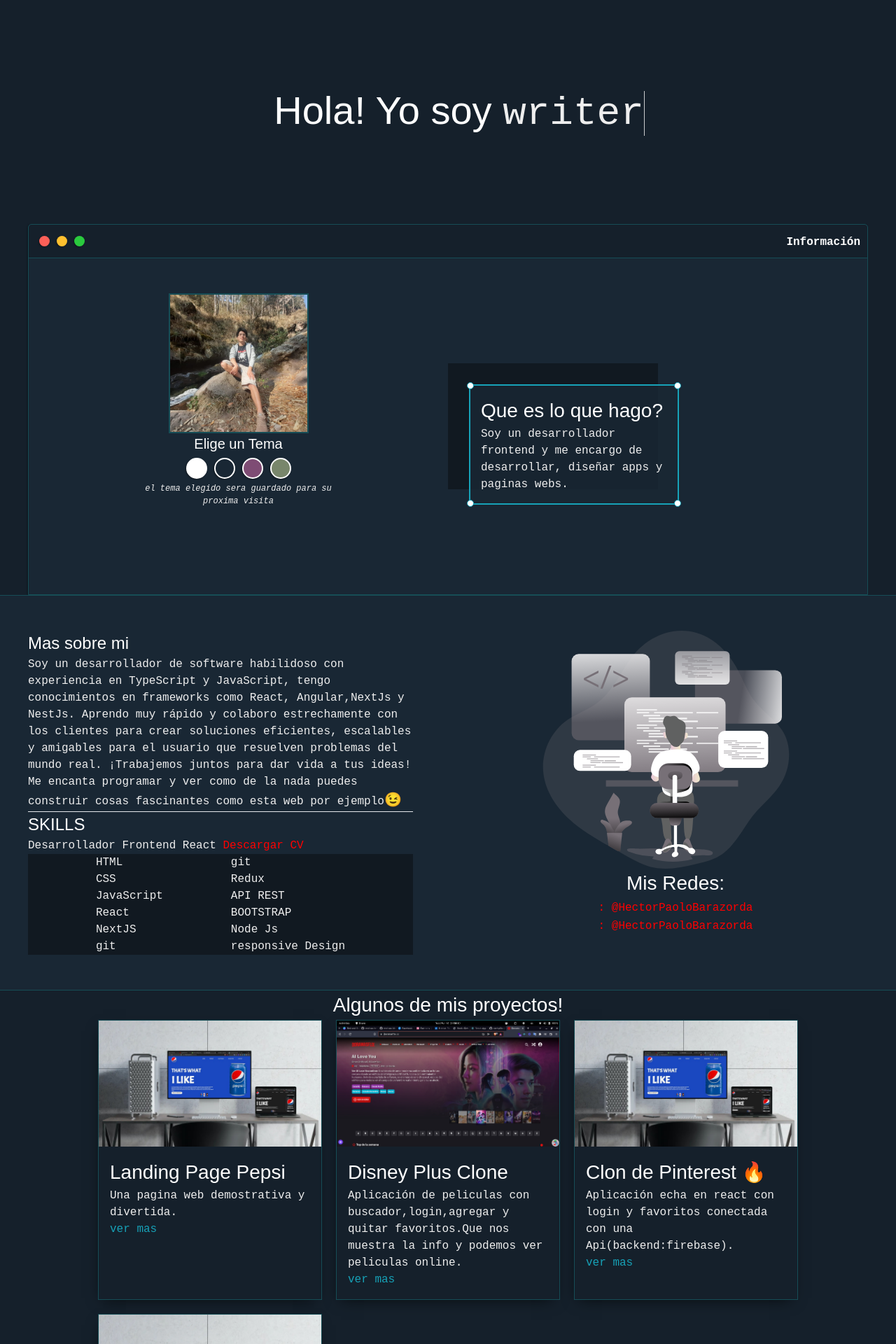
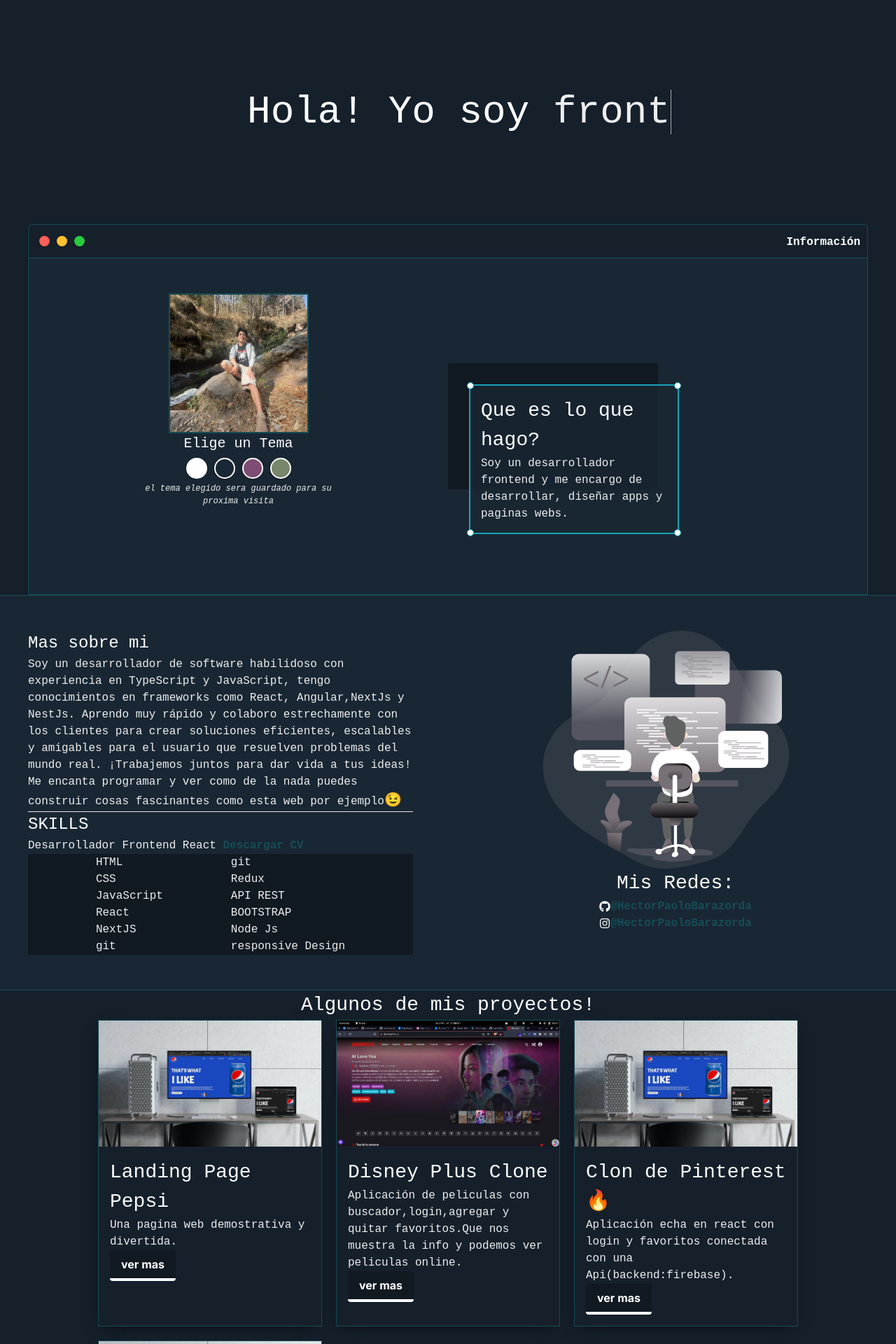
Before and after one commit to hectorDev2/v2-portfolio, a Next.js app: page / in a window 1280 px wide. Shown: the top 1920 px of the page at 70% size. Built offline with nearby package versions, Linux system fonts and the light colour scheme.

Commit message:
🐛 FIX: modal

```diff
--- a/package.json
+++ b/package.json
@@ -19,6 +19,7 @@
     "postcss": "8.4.24",
     "react": "18.2.0",
     "react-dom": "18.2.0",
+    "react-icons": "^4.9.0",
     "tailwindcss": "3.3.2",
     "typescript": "5.1.3"
   }
--- /dev/null
+++ b/src/app/components/Modal.tsx
@@ -0,0 +1,106 @@
+import Image from "next/image";
+import React, { useState } from "react";
+import peltrocheGym from "../../../public/images/peltroche-scroll.gif";
+import { FaReact } from "react-icons/fa";
+import { SiTailwindcss, SiNextdotjs } from "react-icons/si";
+import { AiFillGithub } from "react-icons/ai";
+import { TbWorldWww } from "react-icons/tb";
+
+export default function Modal({
+  title = "Toogle translate",
+  project,
+}: {
+  title?: string;
+  project?: any;
+}) {
+  const [showModal, setShowModal] = useState(false);
+  return (
+    <>
+      <button
+        className="bg-[var(--previewShadow)] hover:bg-[#8f649f] text-white font-bold py-2 px-4 border-b-4 border-[var(--mainText)] hover:border-[[var(--previewShadow)] rounded"
+        type="button"
+        onClick={() => setShowModal(true)}
+      >
+        ver mas
+      </button>
+      {showModal ? (
+        <>
+          <div className="justify-center items-center flex overflow-x-hidden overflow-y-auto fixed inset-0 z-50 outline-none focus:outline-none">
+            <div className="relative w-auto my-6 mx-auto max-w-3xl min-w-[12rem]">
+              {/*content*/}
+              <div className="border-0 rounded-lg shadow-lg relative flex flex-col w-full bg-white outline-none focus:outline-none">
+                {/*header*/}
+                <div className="flex  items-start justify-between px-5 md:p-5 border-b border-solid border-slate-200 rounded-t">
+                  <h3 className="text:2xl md:text-3xl text-[var(--mainColor)] font-semibold">
+                    {title}
+                  </h3>
+                  <button
+                    className="p-1 ml-auto  border-0  float-right text-3xl leading-none font-semibold outline-none focus:outline-none"
+                    onClick={() => setShowModal(false)}
+                  >
+                    <span className=" text-black  h-6 w-6 text-2xl block  focus:outline-none">
+                      ×
+                    </span>
+                  </button>
+                </div>
+                {/*body*/}
+                <div className="relative justify-center flex-wrap px-5 md:p-5 flex">
+                  <p className="my-2 md:my-4 text-slate-500 text-sm  md:text-md leading-relaxed px-3">
+                    permite a los usuarios escribir texto en un idioma y
+                    traducirlo a otro idioma seleccionado. Además, la aplicación
+                    tiene la funcionalidad de reproducir la pronunciación de la
+                    traducción para que los usuarios puedan escuchar cómo se
+                    pronuncia la traducción.
+                  </p>
+                  <Image
+                    style={{ boxShadow: "0px 0px 5px #000000" }}
+                    src={peltrocheGym}
+                    alt="scroll page peltroche"
+                    width={300}
+                  />
+                </div>
+                {/*footer*/}
+                <div className=" px-6 border-solid border-slate-200 rounded-b">
+                  <h2 className="text-[var(--mainColor)]">tecnologias:</h2>
+                  <div className="flex justify-center  gap-5  items-center ">
+                    <div className="text-center">
+                      <FaReact size={50} />
+                      <p className="text-slate-500">React</p>
+                    </div>
+                    <div className="text-center">
+                      <SiTailwindcss color={"DeepSkyBlue"} size={50} />
+                      <p className="text-slate-500">Tailwind</p>
+                    </div>
+                    <div className="text-center">
+                      <SiNextdotjs size={50} />
+                      <p className="text-slate-500">Next</p>
+                    </div>
+                  </div>
+                </div>
+                <div className="flex items-center justify-end p-6 border-t border-solid border-slate-200 rounded-b">
+                  <button
+                    className="w-full flex gap-4 justify-center items-center  text-slate-800 background-transparent font-bold uppercase px-6 py-2 text-sm outline-none focus:outline-none mr-1 mb-1 ease-linear transition-all duration-150"
+                    type="button"
+                    onClick={() => setShowModal(false)}
+                  >
+                    <AiFillGithub size={32} />
+                    ver codigo
+                  </button>
+                  <button
+                    className="flex w-full items-center gap-4 justify-center bg-[var(--mainColor)] text-white active:bg-[var(--secondaryColor)] font-bold uppercase text-sm px-2 md:px-6 py-3 rounded shadow hover:shadow-lg outline-none focus:outline-none mr-1 mb-1 ease-linear transition-all duration-150"
+                    type="button"
+                    onClick={() => setShowModal(false)}
+                  >
+                    <TbWorldWww size={32} />
+                    <span className="text-2xs md:text-base">ver sitio</span>
+                  </button>
+                </div>
+              </div>
+            </div>
+          </div>
+          <div className="opacity-25 fixed inset-0 z-40 bg-black"></div>
+        </>
+      ) : null}
+    </>
+  );
+}
--- a/src/app/globals.css
+++ b/src/app/globals.css
@@ -82,32 +82,36 @@ h1 {
 
   31.9070%,
   50.1395% {
-    content: "w";
+    content: "f";
   }
 
   33.0465%,
   49.0000% {
-    content: "wr";
+    content: "fr";
   }
 
   34.1860%,
   47.8605% {
-    content: "wri";
+    content: "fro";
   }
 
   35.3256%,
   46.7209% {
-    content: "writ";
+    content: "fron";
   }
 
   36.4651%,
   45.5814% {
-    content: "write";
+    content: "front";
   }
+  37.6047%,
+    44.4419% {
+      content: "fronte";
+    }
 
-  37.6047%,
-  44.4419% {
-    content: "writer";
+  38.6047%,
+  43.4419% {
+    content: "frontend";
   }
 
   54.6977%,
@@ -117,33 +121,39 @@ h1 {
 
   55.8372%,
   74.0698% {
-    content: "r";
+    content: "f";
   }
 
   56.9767%,
   72.9302% {
-    content: "re";
+    content: "fu";
   }
 
   58.1163%,
   71.7907% {
-    content: "rea";
+    content: "ful";
   }
 
   59.2558%,
   70.6512% {
-    content: "read";
+    content: "fullS";
   }
 
   60.3953%,
   69.5116% {
-    content: "reade";
+    content: "fullSt";
   }
 
   61.5349%,
   68.3721% {
-    content: "reader";
+    content: "fullStac";
+
   }
+    62.5349%,
+    67.3721% {
+      content: "fullStack";
+
+    }
 
   78.6279%,
   96.8605% {
@@ -152,29 +162,30 @@ h1 {
 
   79.7674%,
   95.7209% {
-    content: "h";
+    content: "b";
   }
 
   80.9070%,
   94.5814% {
-    content: "hu";
+    content: "ba";
   }
 
   82.0465%,
   93.4419% {
-    content: "hum";
+    content: "back";
   }
 
   83.1860%,
   92.3023% {
-    content: "huma";
+    content: "backe";
   }
 
   84.3256%,
   91.1628% {
-    content: "human";
+    content: "backend";
   }
 }
+
 @keyframes blink {
 
   0%,
@@ -184,6 +195,19 @@ h1 {
 
   50% {
     opacity: 0;
+  }
+}
+@-webkit-keyframes type {
+  0% {
+    width: 0;
+  }
+
+  50% {
+    width: 125%;
+  }
+
+  100% {
+    width: 0;
   }
 }
 
@@ -200,75 +224,6 @@ h1 {
   content: "";
   border-right: 1px solid var(--caret);
   animation: blink 0.5s linear infinite;
-}
-
-.typewriter.thick::after {
-  border-right: 1ch solid var(--caret);
-}
-
-.typewriter.nocaret::after {
-  border-right: 0;
-}
-
-
-@media (prefers-reduced-motion) {
-  .typewriter::after {
-    animation: none;
-  }
-
-  @keyframes sequencePopup {
-
-    0%,
-    100% {
-      content: "developer";
-    }
-
-    25% {
-      content: "writer";
-    }
-
-    50% {
-      content: "reader";
-    }
-
-    75% {
-      content: "human";
-    }
-  }
-
-  .typewriter::before {
-    content: "developer";
-    animation: sequencePopup 12s linear infinite;
-  }
-}
-
-/**/
-@-webkit-keyframes type {
-  0% {
-    width: 0;
-  }
-
-  50% {
-    width: 125%;
-  }
-
-  100% {
-    width: 0;
-  }
-}
-
-@keyframes type {
-  0% {
-    width: 0;
-  }
-
-  50% {
-    width: 125%;
-  }
-
-  100% {
-    width: 0;
-  }
 }
 
 body * {
@@ -289,7 +244,7 @@ h4,
 h6,
 strong {
   color: var(--mainText);
-  font-family: 'Russo One', sans-serif;
+    font-family: 'Roboto Mono', monospace;
   font-weight: 500;
 }
 
@@ -316,7 +271,9 @@ textarea {
 a,
 i {
   text-decoration: none;
-  color: red;
+  color: var(--colorBorder);
+  text-shadow:2px var(--mainText);
+  font-weight: 600;
 }
 
 ul {
--- a/src/app/page.tsx
+++ b/src/app/page.tsx
@@ -7,6 +7,8 @@ import project2 from "../../public/images/proyect0.jpg";
 import project3 from "../../public/images/proyect0.jpg";
 import codingImg from "../../public/images/coding_normal.svg";
 import { useEffect, useState } from "react";
+import Modal from "./components/Modal";
+import { FaGithub, FaInstagram } from "react-icons/fa";
 
 export default function Home() {
   const [theme, setTheme] = useState(localStorage.getItem("theme") || "blue");
@@ -217,15 +219,19 @@ export default function Home() {
                 height={300}
               />
               <h3>Mis Redes:</h3>
-              <a target="_blank" href="https://github.com/darkp0lx">
-                <i className="fab fa-github"></i>: @HectorPaoloBarazorda
+              <a
+                className="flex justify-center items-center"
+                target="_blank"
+                href="https://github.com/darkp0lx"
+              >
+                <FaGithub color={"var(--coverText)"} /> @HectorPaoloBarazorda
               </a>
-              <br />
               <a
+                className="flex justify-center items-center"
                 target="_blank"
                 href="https://www.instagram.com/hectorbarazorda/"
               >
-                <i className="fab fa-facebook"></i>: @HectorPaoloBarazorda
+                <FaInstagram color={"var(--coverText)"} /> @HectorPaoloBarazorda
               </a>
             </div>
           </div>
@@ -250,7 +256,7 @@ export default function Home() {
 
                   <div className="post-into">
                     <p>Una pagina web demostrativa y divertida.</p>
-                    <p className="link">ver mas</p>
+                    <Modal />
                   </div>
                 </div>
               </div>
@@ -273,7 +279,7 @@ export default function Home() {
                       quitar favoritos.Que nos muestra la info y podemos ver
                       peliculas online.
                     </p>
-                    <p className="link">ver mas</p>
+                    <Modal title="Disney Plus Clone" />
                   </div>
                 </div>
               </div>
@@ -295,7 +301,7 @@ export default function Home() {
                       Aplicación echa en react con login y favoritos conectada
                       con una Api(backend:firebase).
                     </p>
-                    <p className="link">ver mas</p>
+                    <Modal />
                   </div>
                 </div>
               </div>
@@ -316,57 +322,7 @@ export default function Home() {
                       Tienda virtual frontend:react y backend:nodeJs(login,
                       carro de compras y proceso de compra).
                     </p>
-                    <p className="link">ver más</p>
-                  </div>
-                </div>
-              </div>
-            </div>
-            <div id="modal" className="modal">
-              <div className="img-modal">
-                <Image
-                  id="img-modal"
-                  src={project1}
-                  alt=""
-                  width={300}
-                  height={200}
-                />
-                <div className="text-modal">
-                  <h2 className="name">Landing Page</h2>
-                  <p className="description">
-                    web para la converción de clientes, una web atractiva y
-                    dinámica <span style={{ fontSize: "40px" }}>&#129299;</span>
-                  </p>
-                  <div className="tecnologias">
-                    <h3>tecnologías :</h3>
-                    <ul className="list-tecnologias">
-                      <li>
-                        {" "}
-                        <i id="html" className="fab fa-html5"></i>HTML
-                      </li>
-                      <li>
-                        {" "}
-                        <i id="css" className="fab fa-css3-alt"></i>CSS
-                      </li>
-                      <li>
-                        <i id="javascript" className="fab fa-js-square"></i>
-                        Javascript
-                      </li>
-                      <li>
-                        <i className="fab fa-react"></i>React
-                      </li>
-                    </ul>
-                    <div className="botones">
-                      <a target="_black" id="github" href="">
-                        <button className="boton">
-                          <i className="fab fa-github"></i> ver código
-                        </button>
-                      </a>
-                      <a target="_black" id="web" href="">
-                        <button className="boton">
-                          <i className="fab fa-chrome"></i> ver pagina
-                        </button>
-                      </a>
-                    </div>
+                    <Modal />
                   </div>
                 </div>
               </div>
```
Also changed, not shown: 2 other files (tests, documents, lock files or other folders).
